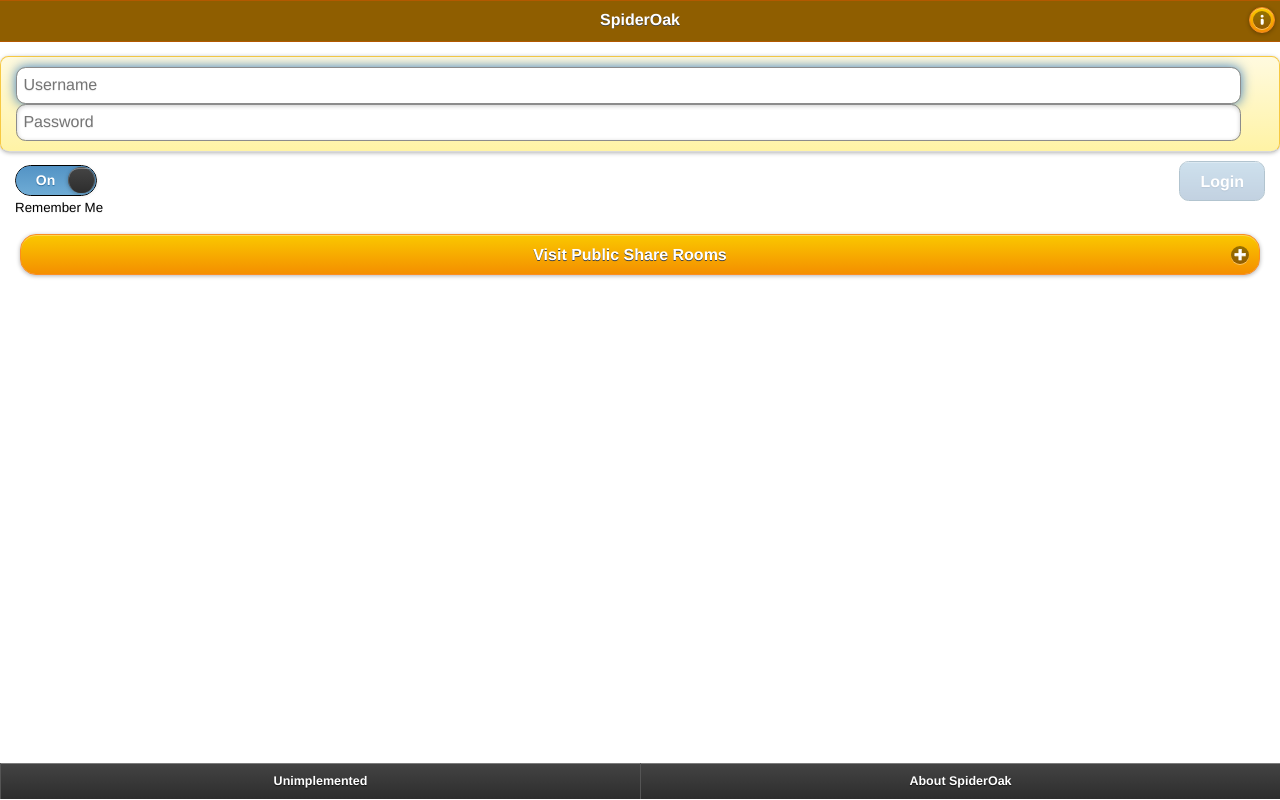
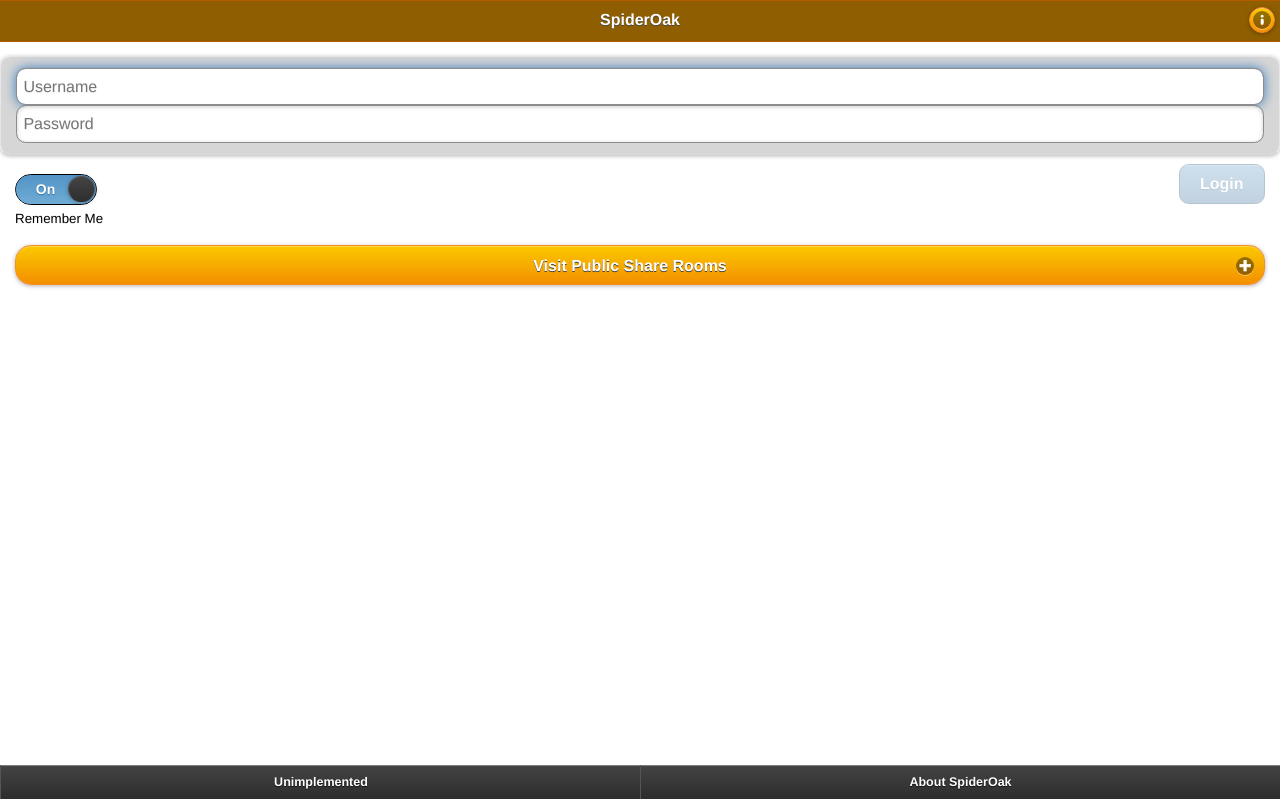
Before and after one commit to SpiderOak/so_client_html5, a plain HTML site: page SpiderOak.html in a window 1280 px wide. Drawn offline with Linux system fonts and the light colour scheme.

Commit message:
Use the jquery 1.2.0 pre sources.

```diff
--- a/SpiderOak.html
+++ b/SpiderOak.html
@@ -8,12 +8,12 @@
   <meta name="viewport" content="width=device-width, initial-scale=1">
   <link rel="stylesheet" href="css/themes/tweaks.css" />
   <link rel="stylesheet" href="css/themes/iphone.css" />
-  <link rel="stylesheet" href="jquery.mobile-1.1.0/jquery.mobile.structure-1.1.0.css"/>
+  <link rel="stylesheet" href="jquery.mobile-1.2.0_pre/jquery.mobile.structure.css"/>
   <script src="jquery-1.7.2/jquery-1.7.2.js"></script>
   <script src="custom-scripting.js"></script>
   <script src="js_aux/nibbler.min.js"></script>
   <script src="js_aux/misc.js"></script>
-  <script src="jquery.mobile-1.1.0/jquery.mobile-1.1.0.js"></script>
+  <script src="jquery.mobile-1.2.0_pre/jquery.mobile.js"></script>
   </script>
   <script src="./SpiderOak.js"></script>
 </head>
@@ -33,7 +33,7 @@
       <div class="login-section">
         <form method="POST" id="root-login-form" class="login-form">
           <ul data-role="listview" data-inset="true">
-            <li data-role="fieldcontain" class="ui-hide-label" data-theme="f">
+            <li data-role="fieldcontain" class="ui-hide-label" data-theme="g">
                 <label for="my_login_username">Username:</label>
                 <input type="text" name="username" id="my_login_username"
                        placeholder="Username"
```
